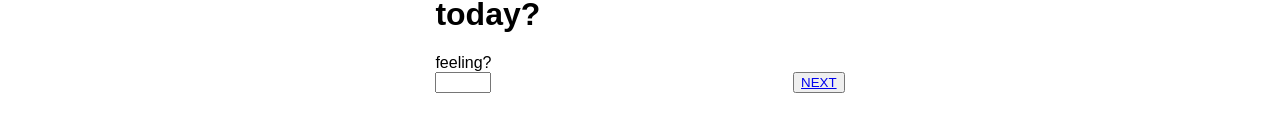
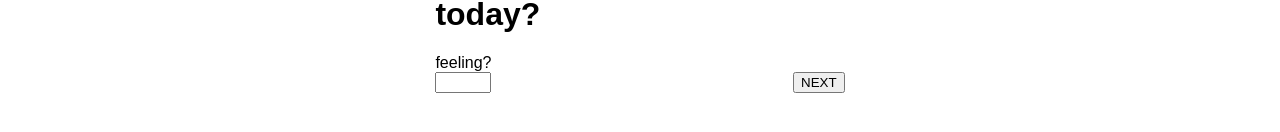
Before and after one commit to hannahfligel/weekend-redux-feedback-loop, a React (Create React App) app: page / in a window 1280 px wide. Shown: the part 368-500 px from the top of the page. Built offline with nearby package versions, Linux system fonts and the light colour scheme.

Commit message:
navigation from understanding to supported create and confirmnation alert created

```diff
--- a/src/components/Feeling/Feeling.js
+++ b/src/components/Feeling/Feeling.js
@@ -1,6 +1,6 @@
 import { useEffect, useState } from 'react';
 import { useDispatch, useSelector } from 'react-redux';
-import { Link } from 'react-router-dom';
+import { useNavigate } from 'react-router-dom';
 
 
 function Feeling( props ){
@@ -8,9 +8,30 @@ function Feeling( props ){
     //const [name, setName] =useState ( null );
 
     const dispatch = useDispatch();
+    const navigate = useNavigate();
 
     //create a variable called feeling and set it's initial value to 0
     const [feeling, setFeeling] = useState(0);
+
+    //create a next function that will allow the user to navigate to the next page only if an input was entered, else, create an alert and don't move on to the next page
+    const next = () => {
+        //if feeling is less then 1 or grater than 5
+        if(feeling < 1 || feeling > 5){
+            //return an alert
+            return alert("Incorrect value entered");
+        }
+        // on the click of the next button send the feeling variable of what the user entered to the store via dispatch
+        dispatch( {
+            // type is a unique identifier that lets tell what you which function you want to run in the reducer file
+            type:'ADD_FEELING',
+            //payload is the actual info you're sending to the store
+            payload: feeling
+        })
+        //navigate to the next page
+        navigate('/understanding');
+    }
+
+
 
     return(
         <div className="pageContainer">
@@ -30,24 +51,12 @@ function Feeling( props ){
                     </div>
                 </div>
                 <div className="nextButton">
-                    <button
-                        // on the click of the next button send the feeling variable of what the user entered to the store via dispatch
-                        onClick={ ()=>dispatch( {
-                            // type is a unique identifier that lets tell what you which function you want to run in the reducer file
-                            type:'ADD_FEELING',
-                            //payload is the actual info you're sending to the store
-                            payload: feeling
-                        })}
-
-                        variant="contained" // <--mui styling
-                    >
-                        {/* on the click of the next button, direct the user to the understanding page */}
-                        <Link to="/understanding">NEXT</Link>
-                    </button>
+                    <button onClick={next} variant="contained">NEXT</button>
                 </div>
             </div>
         </div>
     )
 }
 
+
 export default Feeling;
--- a/src/components/Understanding/Understanding.js
+++ b/src/components/Understanding/Understanding.js
@@ -1,15 +1,36 @@
 import { useEffect, useState } from 'react';
 import { useDispatch, useSelector } from 'react-redux';
-import { Link } from 'react-router-dom';
+import { useNavigate } from 'react-router-dom';
+
 
 
 function Understanding( props ){
     //const reducerName = useSelector( store => store.reducerName );
 
     const dispatch = useDispatch();
+    const navigate = useNavigate();
+
 
     //create a variable called understanding and set it's initial value to 0
     const [understanding, setUnderstanding] = useState(0);
+
+      //create a next function that will allow the user to navigate to the next page only if an input was entered, else, create an alert and don't move on to the next page
+      const next = () => {
+        //if understanding is less then 1 or grater than 5
+        if(understanding < 1 || understanding > 5){
+            //return an alert
+            return alert("Incorrect value entered");
+        }
+        // on the click of the next button send the understanding variable of what the user entered to the store via dispatch
+        dispatch( {
+            // type is a unique identifier that lets tell what you which function you want to run in the reducer file
+            type:'ADD_UNDERSTANDING',
+            //payload is the actual info you're sending to the store
+            payload: understanding
+        })
+        //navigate to the next page
+        navigate('/supported');
+    }
 
     return(
         <div className="pageContainer">
@@ -31,14 +52,7 @@ function Understanding( props ){
                 <div className="nextButton">
                     <button
                         //onClick of the next button, send the seeling variable of what the user entered to the store via dispatch
-                        onClick={ ()=>dispatch({
-                            type:'ADD_UNDERSTANDING',
-                            payload: understanding
-                        })}
-                        variant="contained"
-                    >
-                        <Link to="/supported">NEXT</Link>
-                    </button>
+                        onClick={ next}>NEXT</button>
                 </div>
             </div>
         </div>
--- a/src/index.js
+++ b/src/index.js
@@ -5,6 +5,7 @@ import App from './components/App/App';
 import registerServiceWorker from './registerServiceWorker';
 import { createStore, combineReducers } from 'redux';
 import { Provider } from 'react-redux';
+
 
 //feeling reducer (this is capturing the feeling the user inputs)
 const feeling = (state=0, action)=>{
```
